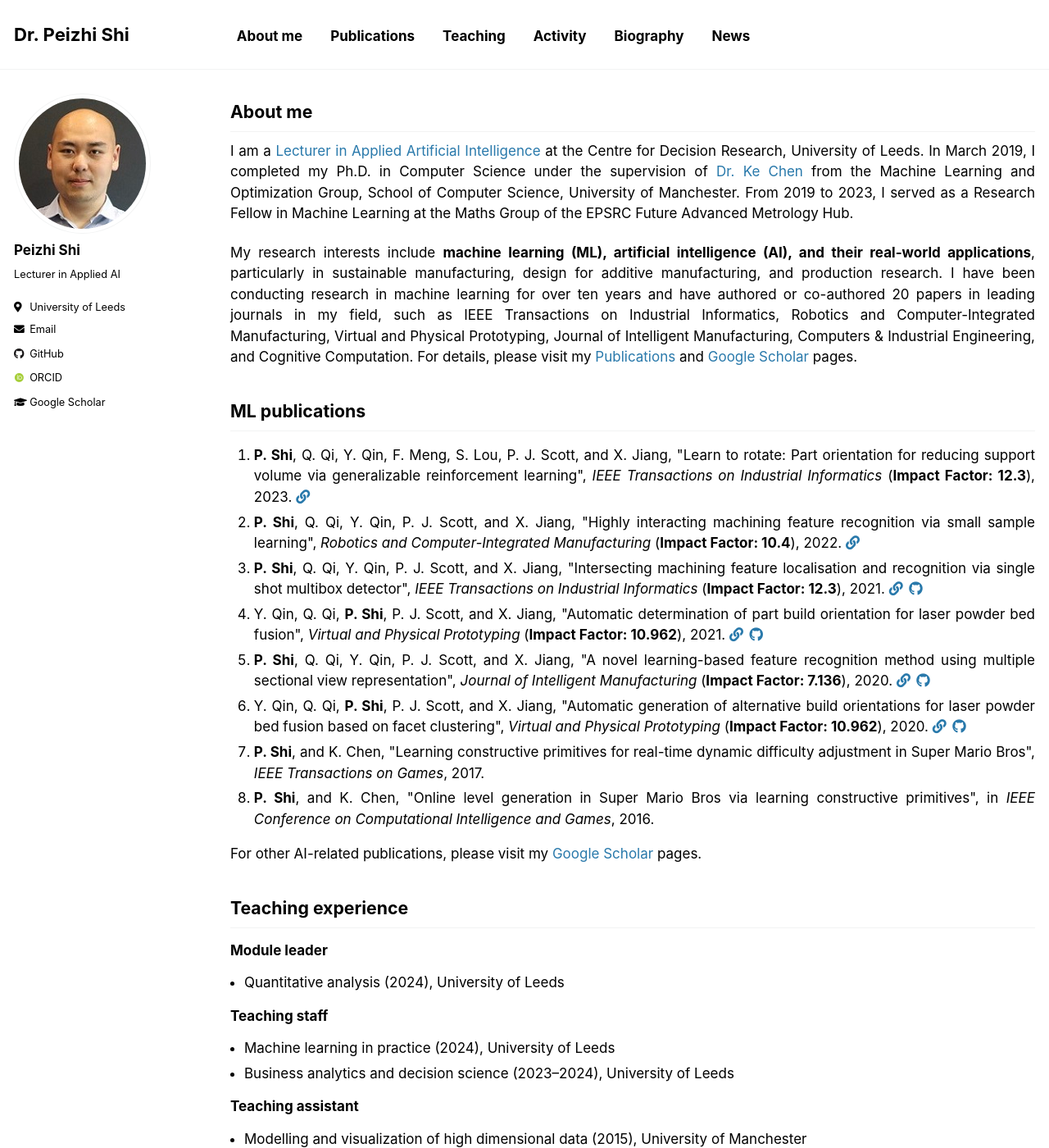
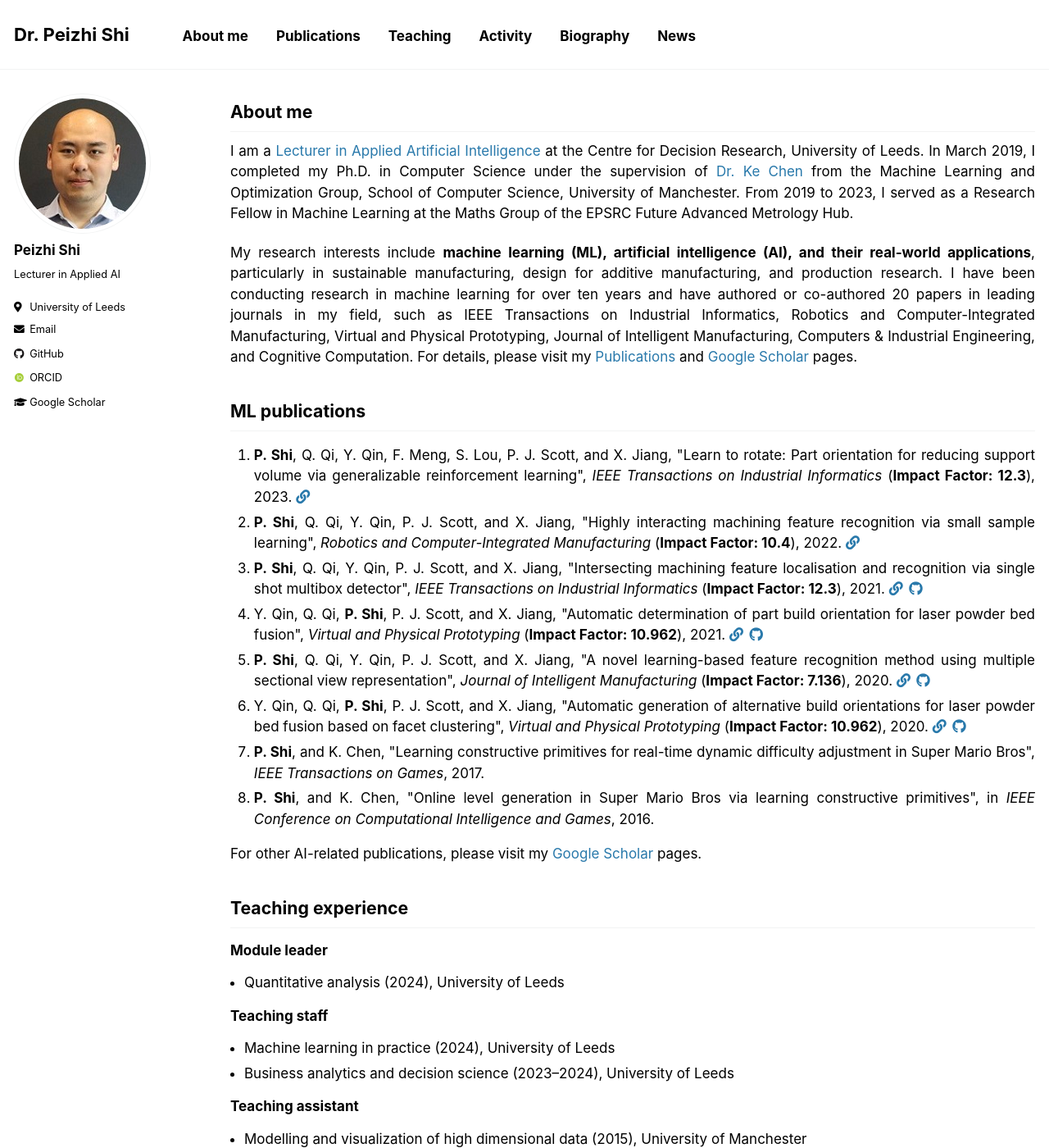
Before and after one commit to PeizhiShi/peizhishi.github.io, a Jekyll site: the page built from _pages/index.md, in a window 1280 px wide and 1400 px high. Shown: the whole window at 82% size. Built offline with Jekyll 4.4.1, drawn with Linux system fonts in a browser that asks for light colours; some web fonts are replaced; our own code applies the rules of GitHub Pages for plain Markdown files.

Commit message:
Update _masthead.scss

```diff
--- a/_sass/_masthead.scss
+++ b/_sass/_masthead.scss
@@ -63,5 +63,9 @@
       padding-right: 4.4em;
     }
 
+    @include breakpoint($medium) {
+      padding-right: 1.4em;
+    }
+
   }
 }
```
